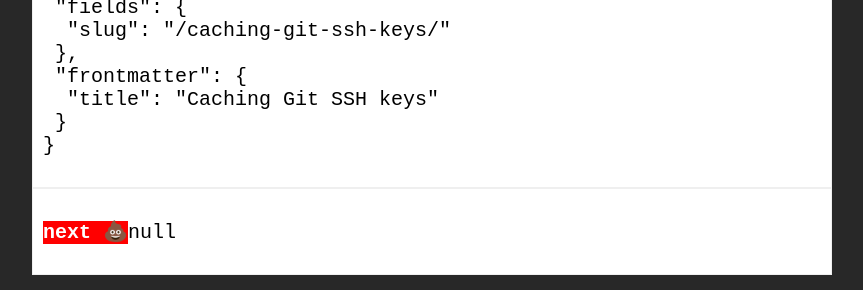
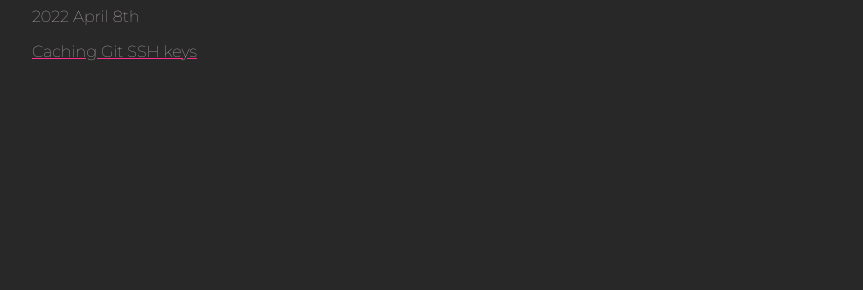
Before and after one commit to Xithrius/xithrius.cloud, a Gatsby site in the folder site_guides/: page /arch-linux-customization/ in a window 1280 px wide. Shown: the part 178-468 px from the top of the page, without its empty margins (208-1071 px from the left). Built offline with nearby package versions, Linux system fonts and the light colour scheme; Gatsby itself is replaced by a stand-in of ours.

```diff
--- a/site_guides/src/components/Dump.js
+++ /dev/null
@@ -1,21 +0,0 @@
-import React from "react";
-
-const Dump = (props) => (
-  <div
-    style={{
-      fontSize: 20,
-      border: "1px solid #efefef",
-      padding: 10,
-      background: "white",
-    }}
-  >
-    {Object.entries(props).map(([key, val]) => (
-      <pre key={key}>
-        <strong style={{ color: "white", background: "red" }}>{key} 💩</strong>
-        {JSON.stringify(val, "", " ")}
-      </pre>
-    ))}
-  </div>
-);
-
-export default Dump;
--- a/site_guides/src/templates/guidePostTemplate.js
+++ b/site_guides/src/templates/guidePostTemplate.js
@@ -1,19 +1,23 @@
 import { graphql, Link } from "gatsby";
 import { MDXRenderer } from "gatsby-plugin-mdx";
 import React from "react";
-import Dump from "../components/Dump";
 import { Layout } from "../components/Layout";
+import styled from "styled-components";
+
+const LinkStyles = styled.div`
+  text-decoration: underline;
+  text-decoration-color: #ff2e88;
+`;
 
 export default ({ data, pageContext }) => {
   const { frontmatter, body } = data.mdx;
   const { previous, next } = pageContext;
   return (
     <Layout>
-      <Dump previous={previous} />
-      <Dump next={next} />
       <h1>{frontmatter.title}</h1>
       <p>{frontmatter.date}</p>
       <MDXRenderer>{body}</MDXRenderer>
+      <LinkStyles>
         {previous === false ? null : (
           <>
             {previous && (
@@ -23,6 +27,8 @@
             )}
           </>
         )}
+      </LinkStyles>
+      <LinkStyles>
         {next === false ? null : (
           <>
             {next && (
@@ -32,6 +38,7 @@
             )}
           </>
         )}
+      </LinkStyles>
     </Layout>
   );
 };
```
Also changed, not shown: site_guides/src/pages/index.js (+8 -12 lines). Lines whose indentation alone changed are shown as unchanged.
